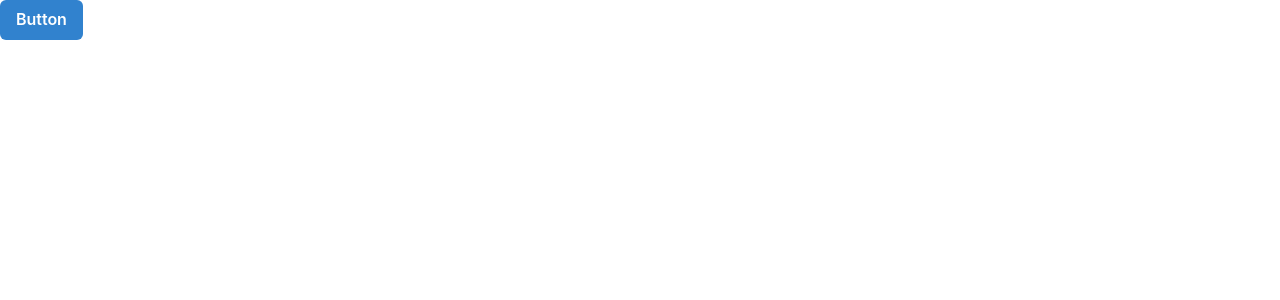
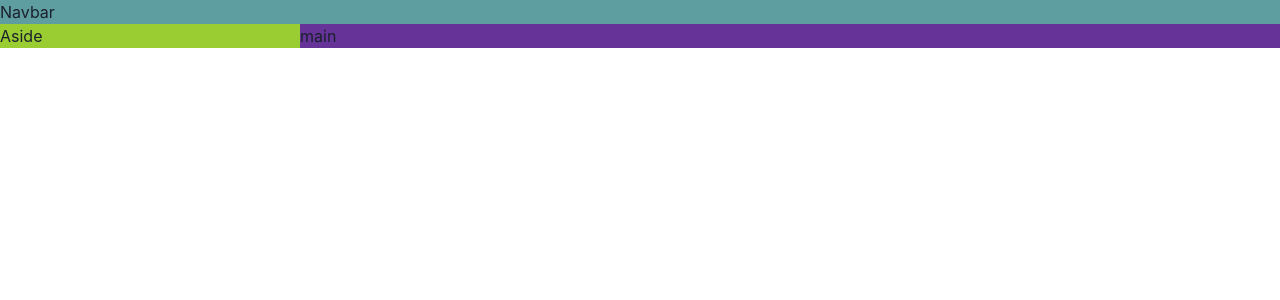
Before and after one commit to Param7272/GameHub, a React (Vite) app: page / in a window 1280 px wide. Shown: the top 300 px of the page. Built offline with nearby package versions, Linux system fonts and the light colour scheme.

Commit message:
Setup layout for app

```diff
--- a/src/App.tsx
+++ b/src/App.tsx
@@ -1,11 +1,29 @@
-import { Button } from "@chakra-ui/react";
+import { Button, Grid, GridItem, Show } from "@chakra-ui/react";
 
 function App() {
   return (
-    <>
-      <h1></h1>
-      <Button colorScheme="blue">Button</Button>
-    </>
+    <Grid
+      gridTemplateAreas={{
+        base: `"nav" "main"`,
+        md: `"nav nav" "aside main"`,
+      }}
+      gridTemplateColumns={{
+        base: "1fr",
+        md: "300px 1fr",
+      }}
+    >
+      <GridItem area={"nav"} bgColor={"cadetblue"}>
+        Navbar
+      </GridItem>
+      <Show above="md">
+        <GridItem bgColor={"yellowgreen"} area={"aside"}>
+          Aside
+        </GridItem>
+      </Show>
+      <GridItem area={"main"} bgColor={"rebeccapurple"}>
+        main
+      </GridItem>
+    </Grid>
   );
 }
 
```
